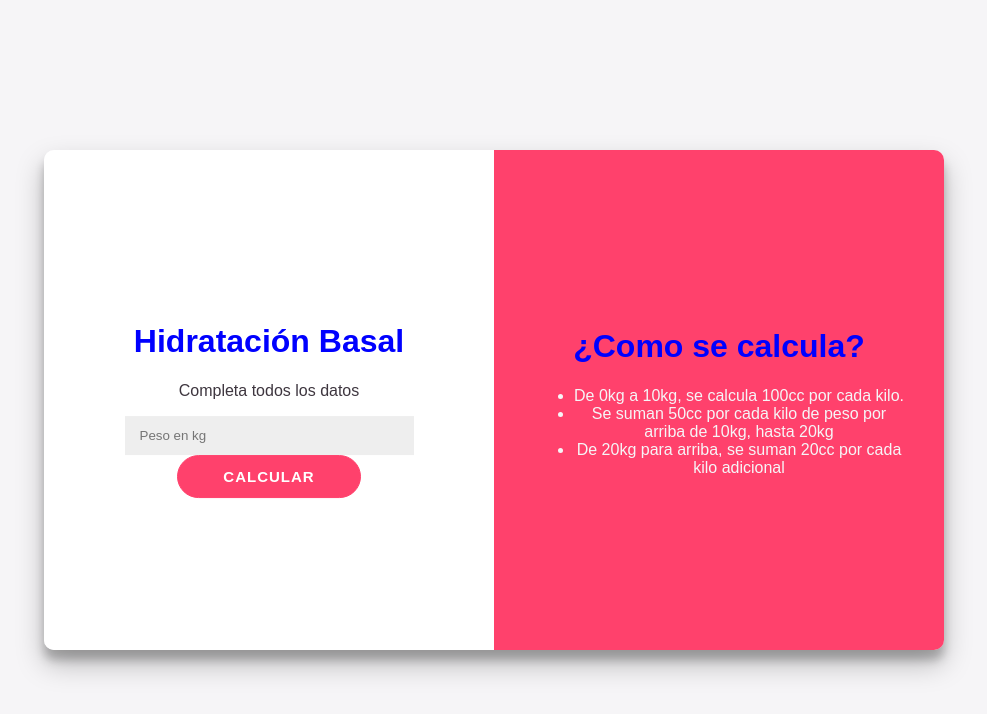
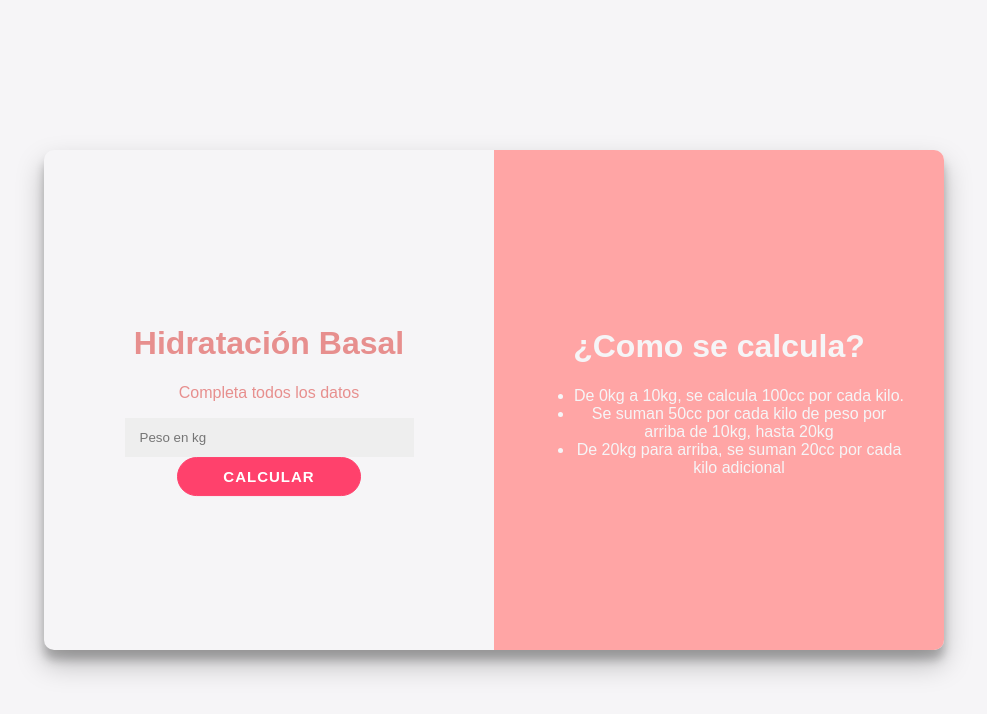
Before and after one commit to PatriciaVazquezPy/PatriciaVazquez.github.io, a plain HTML site: page index.html in a window 1280 px wide. Shown: the whole page, without its empty margins (146-1133 px from the left). Drawn offline with Linux system fonts and the light colour scheme; a script that the page names is missing.

Commit message:
Update style.css

```diff
--- a/style.css
+++ b/style.css
@@ -1,18 +1,17 @@
 h1 {
-    color:blue;
+    color:EC368D;
 }
 @import url('https://fonts.googleapis.com/css?family=Montserrat:400,800');
 
 body{
     background: #f6f5f7;
     font-family: 'Montserrat', sans-serif;
-    color: #3E363F
+    color: #E78F8E
 }
 #contenedor{
     width: 900px;
     height: 500px;
     text-align: center;
-    /* Estas 3 lineas se encargan de centrar el div vertical y horizontalmente */
     position: absolute;
     inset: 0;
     margin: auto;
@@ -22,23 +21,20 @@ body{
       0 10px 10px rgba(0,0,0,0.22);
 }
 #calculadora{
-    background: white;
-    /* Con estas 3 lineas vamos a hacer que los divs queden lado a lado */
+    background: F6E7CB;
     width: 50%;
     height: 100%;
     float: left;
 }
 
 #detalle{
-    background: #FF416C;
-    /* Con estas 3 lineas vamos a hacer que los divs queden lado a lado */
+    background: #FFA5A5;
     width: 50%;
     height: 100%;
     float: left;
     color: #f6f5f7;
 }
 .contenido{
-    /* Estas tres lineas van a centrar el contenido verticalmente dentro de cada div */
     position: relative;
     top: 50%;
     transform: translateY(-50%);
@@ -46,7 +42,7 @@ body{
     padding: 40px;
 }
 input {
-	width: 70%;
+    width: 70%;
     padding: 12px 15px;
     border: none;
     background-color: #eee;
@@ -55,7 +51,7 @@ input {
 button {
   font-size: 15px;
 	font-weight: bold;
-	padding: 12px 45px;
+	padding: 10px 45px;
 	border-radius: 30px;
 	background-color: #FF416C;
 	border: 1px solid #FF416C;
@@ -68,14 +64,17 @@ button {
 button:active {
 	transform: scale(0.95);
 }
+button:hover{
+    background-color: rgb(255, 127, 180);
+}
 #error{
-    color: red;
+    color: F8BDC4;
     font-weight: bold;
     display: none;
 }
 
 .resultado{
-    color: #0A81D1;
+    color: #F497DA;
     font-weight: bold;
     font-size: 25px;
     margin-bottom: 5px;
```
